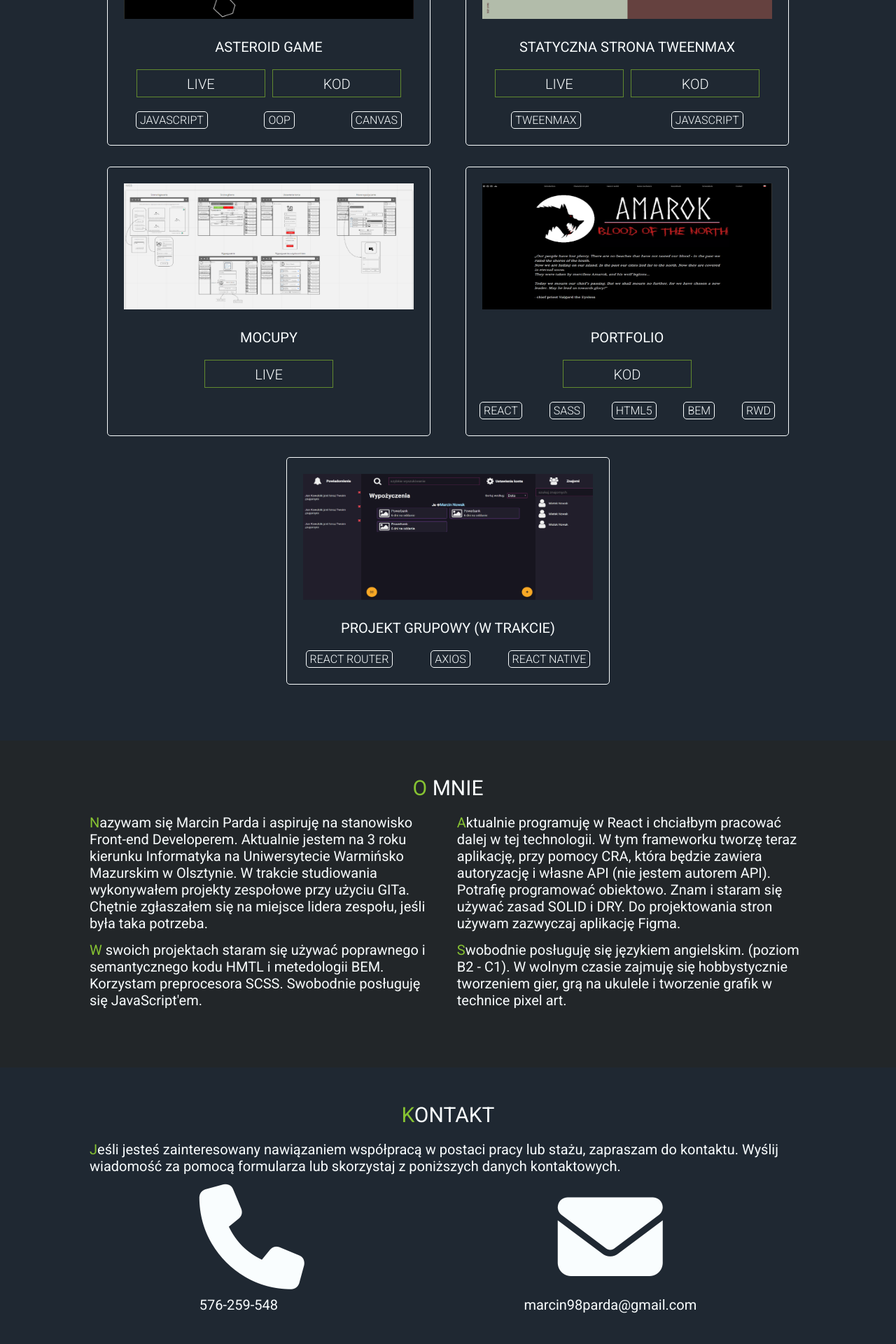
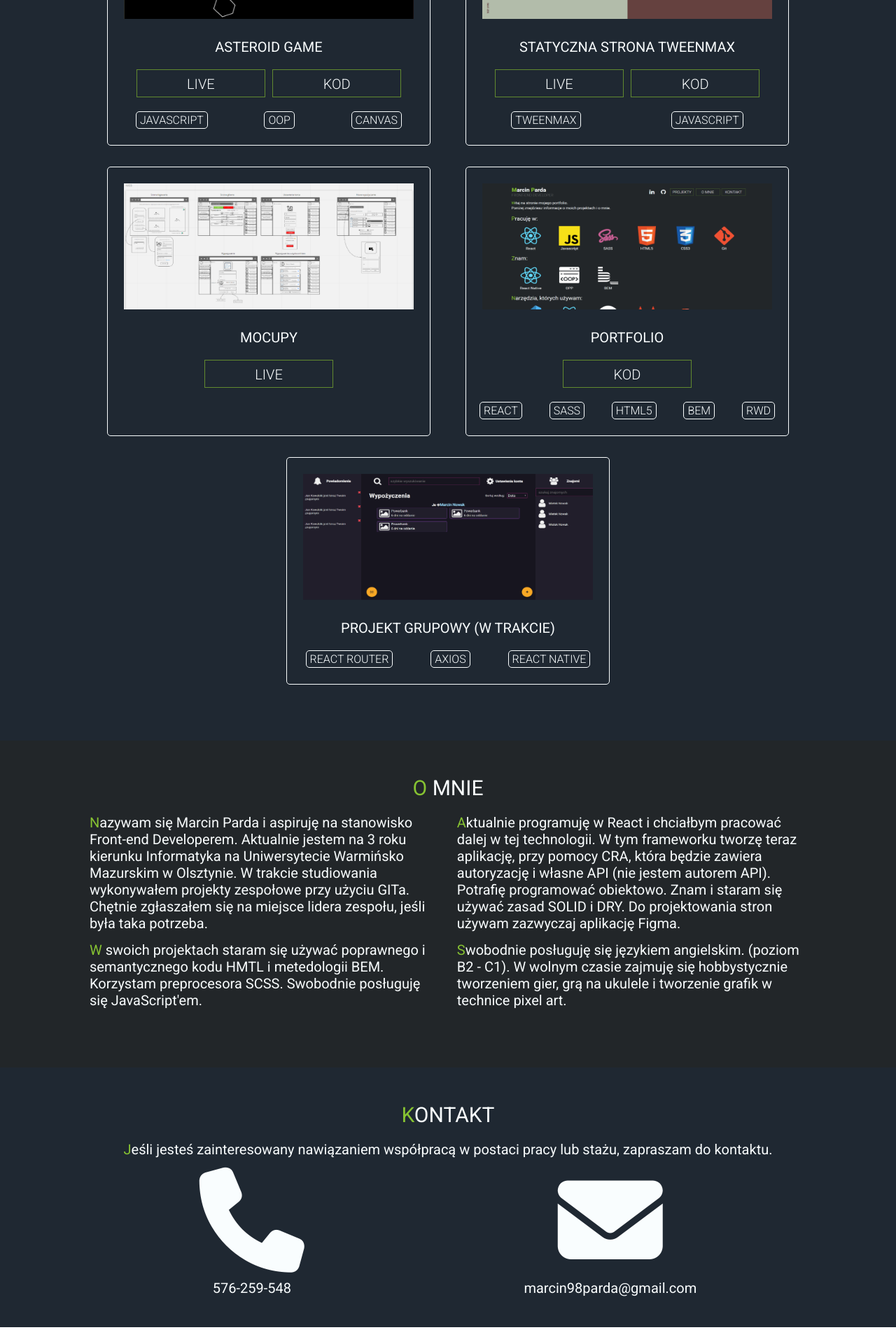
Before and after one commit to MarcinParda/portfolio, a React (Create React App) app: page / in a window 1280 px wide. Shown: the part 1575-3495 px from the top of the page at 70% size. After the commit the page ends 3471 px from the top, so only its background shows below. Built offline with nearby package versions, Linux system fonts and the light colour scheme.

Commit message:
add final look touch

```diff
--- a/src/components/js/Contact.js
+++ b/src/components/js/Contact.js
@@ -7,7 +7,7 @@ const Contact = () => {
             <div className="container">
                 <header><p className="p--h1 p--uppercase"><span className="span--green span--h1">K</span>ontakt</p></header>
                 <article>
-                    <p><span className="span--green">J</span>eśli jesteś zainteresowany nawiązaniem współpracą w postaci pracy lub stażu, zapraszam do kontaktu. Wyślij wiadomość za pomocą formularza lub skorzystaj z poniższych danych kontaktowych.</p>
+                    <p><span className="span--green">J</span>eśli jesteś zainteresowany nawiązaniem współpracą w postaci pracy lub stażu, zapraszam do kontaktu.</p>
                     <div className="icons">
                         <div className="icon">
                             <i className="fa fa-phone"></i>
--- a/src/components/js/Projects.js
+++ b/src/components/js/Projects.js
@@ -7,6 +7,7 @@ import asteroidsImg from "../../img/asteroids.png";
 import todolistImg from "../../img/todolist.png";
 import mocupsImg from "../../img/mocups.png";
 import borrowmeImg from "../../img/borrowme.png";
+import portfolioImg from "../../img/portfolio.png";
 
 const Projects = () => {
     return (
@@ -57,7 +58,7 @@ const Projects = () => {
                     />
                     <Project
                         name="Portfolio"
-                        projectImg={amarokImg}
+                        projectImg={portfolioImg}
                         technologiesUsed={["React", "Sass", "HTML5", "BEM", "RWD"]}
                         hideButtons="live"
                         linkCode = "https://github.com/MarcinParda/portfolio"
--- a/src/components/sass/contact.scss
+++ b/src/components/sass/contact.scss
@@ -12,7 +12,7 @@ section.contact{
             margin-bottom: 20px;
             p{
                 margin-bottom: 14px;
-                text-align: left;
+                text-align: center;
             }
         }
         .icons{
```
Also changed, not shown: src/img/portfolio.png (added).
